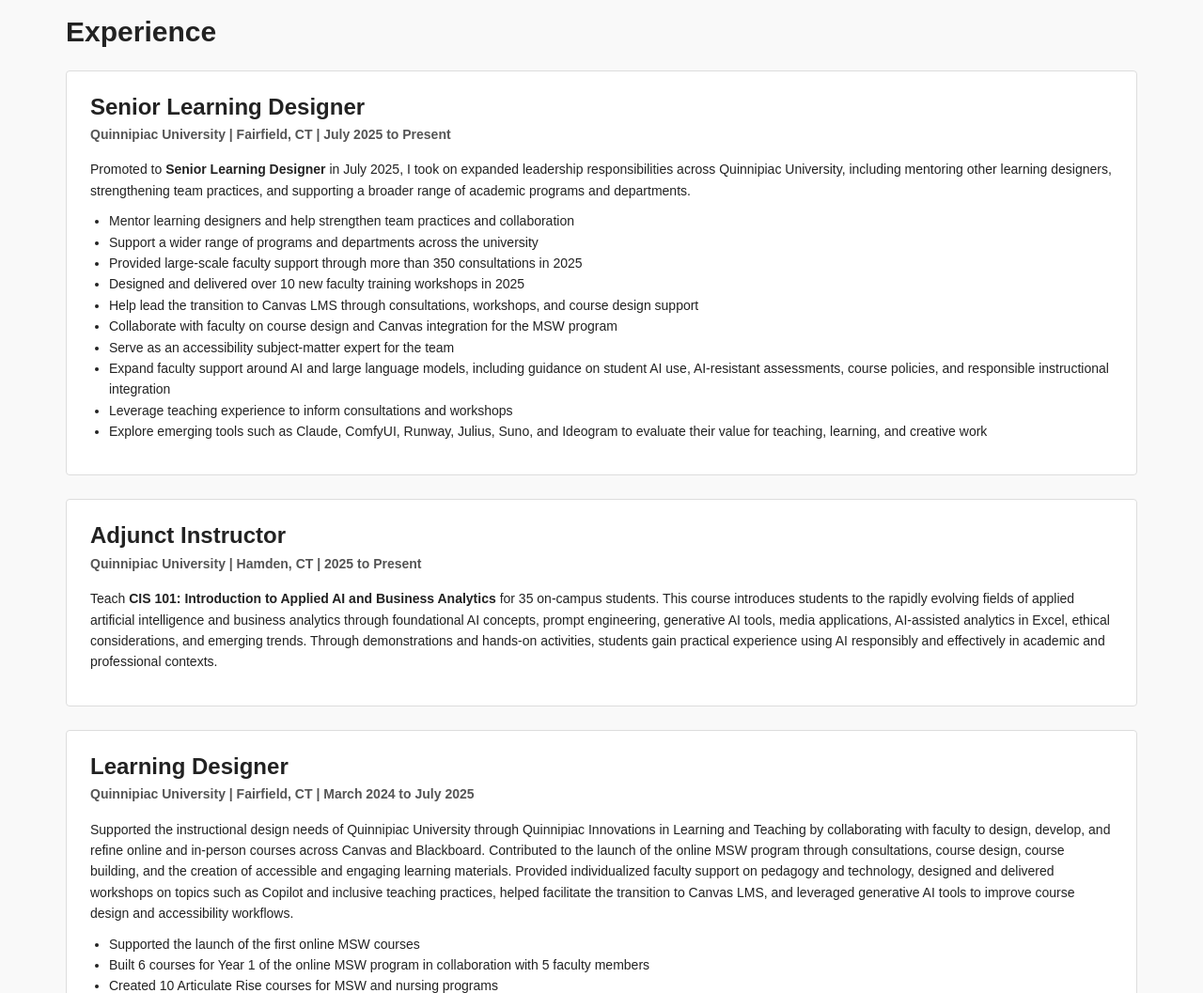
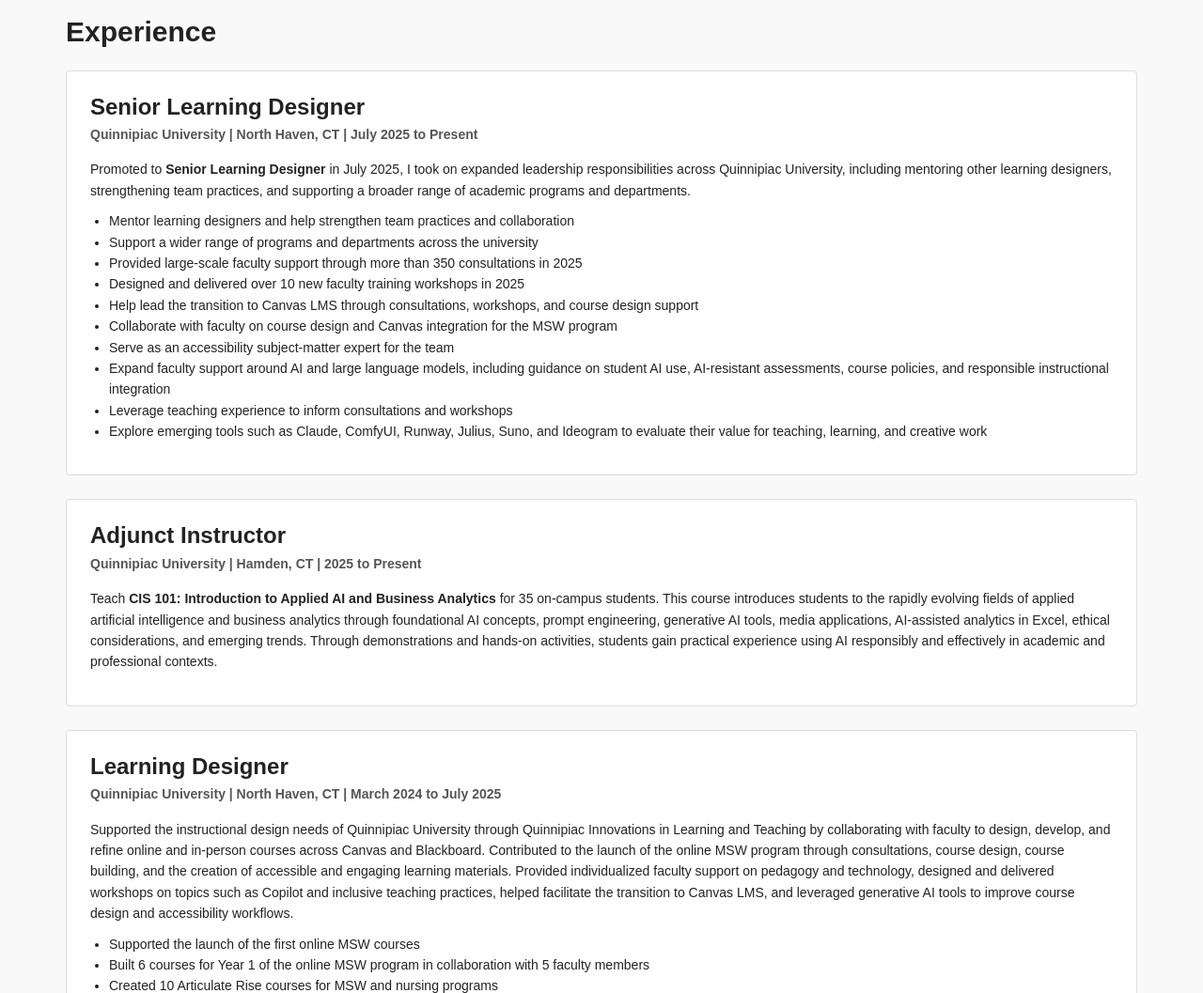
Before and after one commit to alexanderdadamo/alexanderdadamo.github.io, a website: page index.html in a window 1280 px wide. Shown: the part 1120-2177 px from the top of the page at 94% size. Drawn offline with nearby package versions, Linux system fonts and the light colour scheme.

Commit message:
fix incorrect location

```diff
--- a/index.html
+++ b/index.html
@@ -329,7 +329,7 @@
 
    <article class="card-like">
   <h3 class="job-title">Senior Learning Designer</h3>
-  <p class="job-meta">Quinnipiac University | Fairfield, CT | July 2025 to Present</p>
+  <p class="job-meta">Quinnipiac University | North Haven, CT | July 2025 to Present</p>
   <p>
     Promoted to <strong>Senior Learning Designer</strong> in July 2025, I took on expanded leadership
     responsibilities across Quinnipiac University, including mentoring other learning designers,
@@ -364,7 +364,7 @@
 
     <article class="card-like">
       <h3 class="job-title">Learning Designer</h3>
-      <p class="job-meta">Quinnipiac University | Fairfield, CT | March 2024 to July 2025</p>
+      <p class="job-meta">Quinnipiac University | North Haven, CT | March 2024 to July 2025</p>
       <p>
         Supported the instructional design needs of Quinnipiac University through Quinnipiac Innovations in
         Learning and Teaching by collaborating with faculty to design, develop, and refine online and
```
